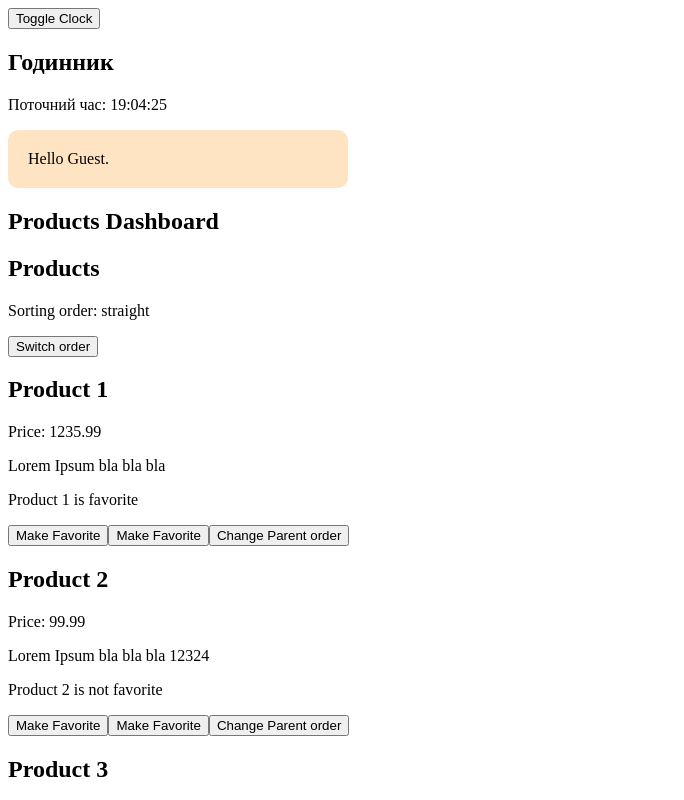
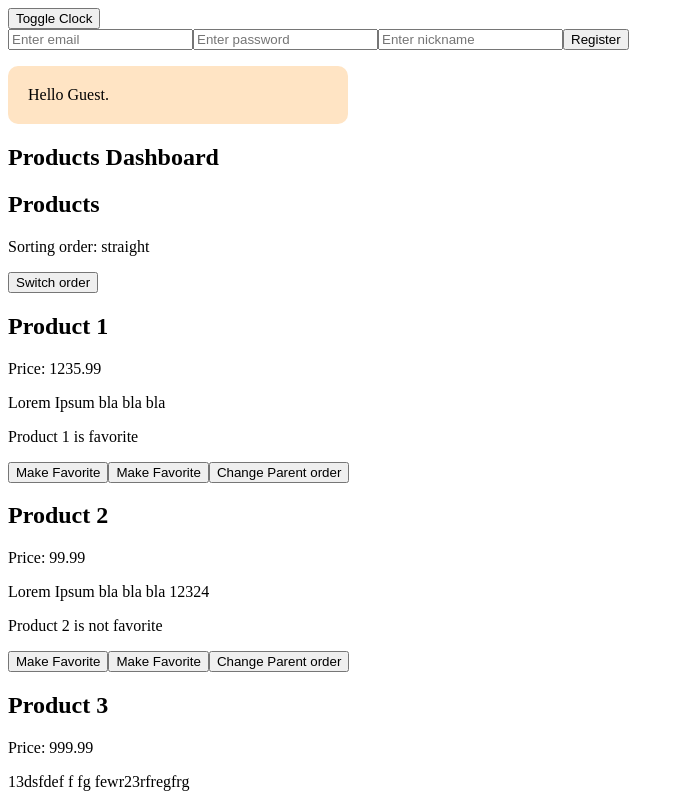
Before and after one commit to fc-fullstack-courses/pfe-2024-1-react-lessons, a React (Vite) app: page / in a window 1280 px wide. Shown: the top 800 px of the page, without its empty margins (0-684 px from the left). Built offline with nearby package versions, Linux system fonts and the light colour scheme.

Commit message:
Add typical html-like RegistrationForm

```diff
--- a/src/App.jsx
+++ b/src/App.jsx
@@ -1,9 +1,8 @@
 import React, { useState } from 'react';
-import MyClassComponent from './components/MyClassComponent';
-import MyFunctionalComponent from './components/MyFunctionComponent';
 import Greeting from './components/Greeting';
 import ProductDashboard from './components/ProductDashboard';
 import Clock from './components/Clock';
+import RegistrationForm from './components/RegistrationForm';
 
 // звичайний елемент у реакті
 const elem1 = React.createElement(
@@ -48,12 +47,13 @@ const elem2 = (
 // const frag = <></>;
 
 function App() {
-  const [isClockRendered, setIsClockRendered] = useState(true);
+  const [isClockRendered, setIsClockRendered] = useState(false);
 
   return (
     <>
       <button onClick={() => setIsClockRendered(!isClockRendered)}>Toggle Clock</button>
       {isClockRendered && <Clock />}
+      <RegistrationForm />
       <Greeting />
       <ProductDashboard />
     </>
--- /dev/null
+++ b/src/components/RegistrationForm/index.jsx
@@ -0,0 +1,42 @@
+import React from 'react';
+
+function registerUser (userData) {
+  alert('user regisetered!');
+}
+
+class RegistrationForm extends React.Component {
+
+  handleSubmit = (e) => {
+    e.preventDefault();
+
+    console.log(e);
+
+    // вивести email в консоль
+    console.log(e.target.elements.email.value);
+
+    const newUserData = {
+      email: e.target.elements.email.value,
+      password: e.target.elements.password.value,
+      nickname: e.target.elements.nickname.value,
+    }
+
+    // тут робимо запит на сервер
+    registerUser(newUserData);
+
+    // скинути форму
+    e.target.reset();
+  }
+
+  render() {
+    return (
+      <form onSubmit={this.handleSubmit}>
+        <input type='email' name='email' placeholder='Enter email' />
+        <input type='password' name='password' placeholder='Enter password' />
+        <input type='text' name='nickname' placeholder='Enter nickname' />
+        <button>Register</button>
+      </form>
+    );
+  }
+}
+
+export default RegistrationForm;
```
